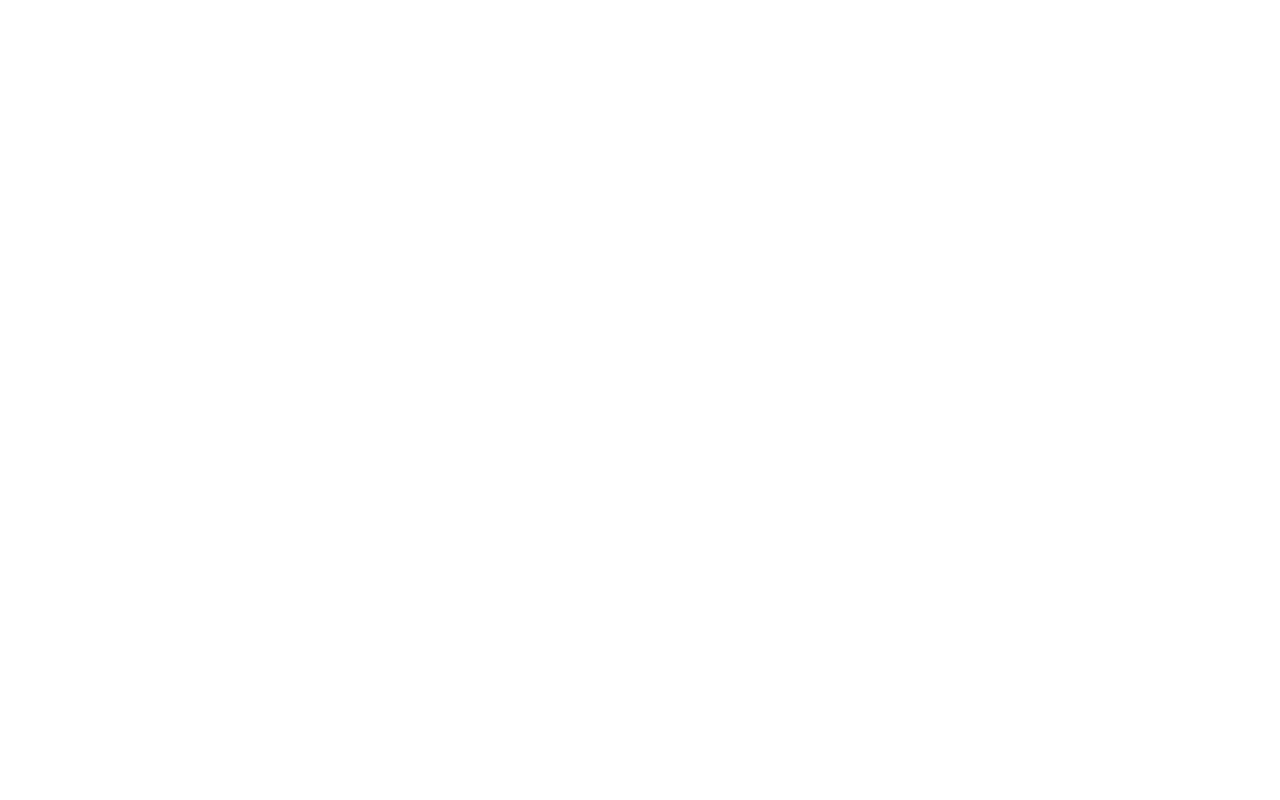
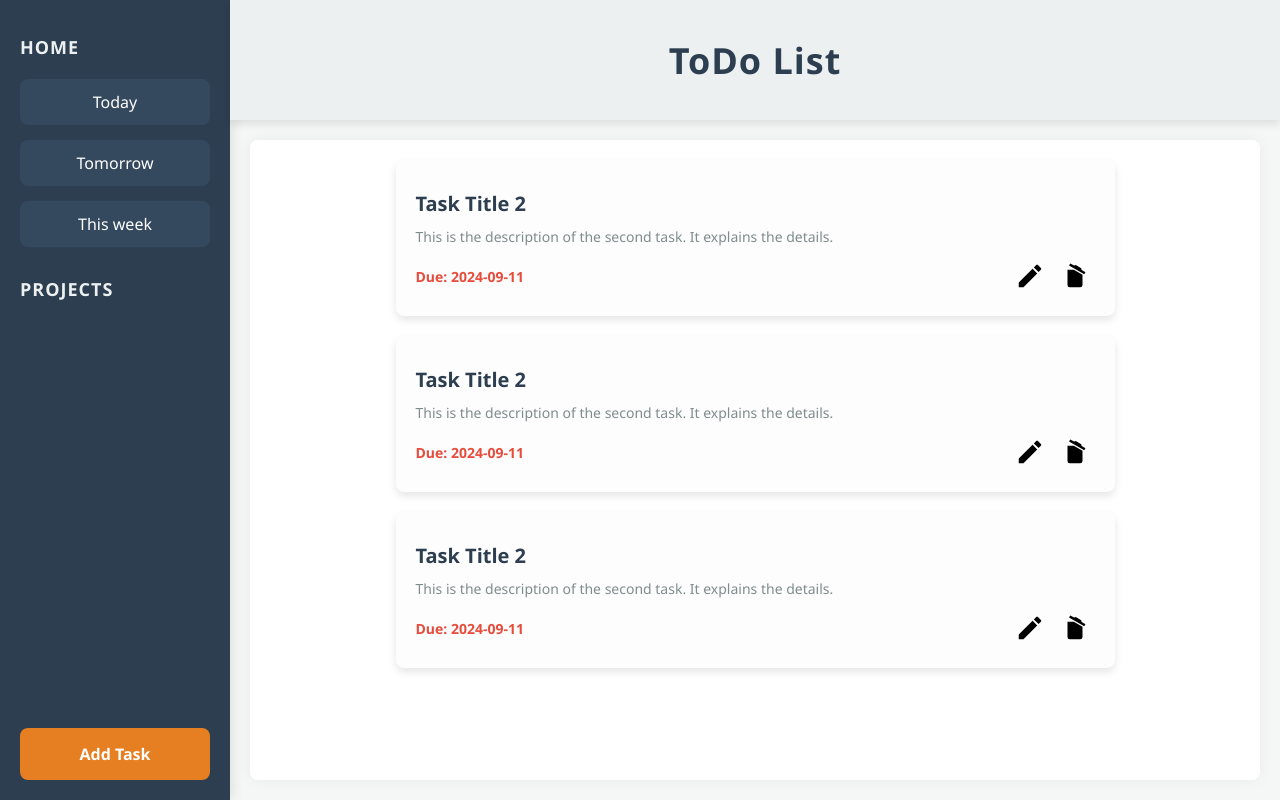
Before and after one commit to drevilwav/todo, a website built with webpack: page src/template.html in a window 1280 px wide. Built offline with nearby package versions, Linux system fonts and the light colour scheme.

Commit message:
finish html and css structure

```diff
--- a/src/styles.css
+++ b/src/styles.css
@@ -0,0 +1,166 @@
+html,
+body {
+  min-height: 100vh;
+  margin: 0;
+  padding: 0;
+  font-family: 'Segoe UI', Roboto, Helvetica, Tahoma, Geneva, Verdana, sans-serif;
+  background-color: #f4f7f6;
+}
+
+p {
+  margin: 0;
+}
+
+.container {
+  min-height: 100vh;
+  height: 100%;
+  display: grid;
+  grid-template-rows: 120px 1fr;
+  grid-template-columns: 230px 1fr;
+}
+
+.sidebar {
+  grid-row: 1 / 3;
+  display: flex;
+  flex-direction: column;
+  padding: 20px;
+  background-color: #2c3e50; /* Темный фон для сайдбара */
+  color: white;
+  box-shadow: 2px 0 12px rgba(0, 0, 0, 0.1); /* Тень для сайдбара */
+}
+
+.sidebar h2 {
+  margin-bottom: 20px;
+  font-size: 18px;
+  font-weight: bold;
+  letter-spacing: 1px;
+  text-transform: uppercase;
+  color: #ecf0f1;
+}
+
+.section {
+  padding: 12px;
+  margin-bottom: 15px;
+  background-color: #34495e;
+  color: white;
+  text-align: center;
+  border-radius: 8px;
+  cursor: pointer;
+  transition: background-color 0.3s ease, transform 0.2s ease;
+}
+
+.section:hover {
+  background-color: #3b5998;
+  transform: translateY(-2px);
+  box-shadow: 0 4px 10px rgba(0, 0, 0, 0.1); /* Добавляем легкую тень при наведении */
+}
+
+.add-task-btn {
+  padding: 15px;
+  background-color: #e67e22;
+  color: white;
+  text-align: center;
+  border-radius: 8px;
+  cursor: pointer;
+  font-weight: bold;
+  transition: background-color 0.3s ease, transform 0.2s ease;
+  margin-top: auto;
+}
+
+.add-task-btn:hover {
+  background-color: #d35400;
+  transform: translateY(-2px);
+  box-shadow: 0 4px 10px rgba(0, 0, 0, 0.1);
+}
+
+header {
+  grid-column: 2 / 3;
+  display: flex;
+  flex-direction: row;
+  justify-content: center;
+  align-items: center;
+  background-color: #ecf0f1;
+  padding: 20px;
+  box-shadow: 0 4px 8px rgba(0, 0, 0, 0.1); /* Тень для хедера */
+}
+
+header div {
+  font-size: 36px;
+  color: #2c3e50;
+  font-weight: bold;
+  letter-spacing: 1px;
+}
+
+.main {
+  display: flex;
+  flex-direction: column;
+  align-items: center;
+  padding: 20px;
+  background-color: #ffffff;
+  box-shadow: 0px 0px 15px rgba(0, 0, 0, 0.05);
+  border-radius: 8px;
+  margin: 20px;
+  gap: 20px;
+}
+
+.card {
+  display: flex;
+  flex-direction: column;
+  justify-content: space-between;
+  background-color: #fdfdfd;
+  box-shadow: 0 4px 8px rgba(0, 0, 0, 0.1);
+  padding: 20px;
+  border-radius: 8px;
+  width: 70%;
+}
+
+.title-task {
+  font-size: 20px;
+  font-weight: bold;
+  color: #2c3e50;
+  margin: 10px 0px;
+}
+
+.description {
+  font-size: 14px;
+  color: #7f8c8d;
+  margin-bottom: 10px;
+}
+
+.footer {
+  display: flex;
+  justify-content: space-between;
+  align-items: center;
+}
+
+.date {
+  font-size: 14px;
+  color: #e74c3c;
+  font-weight: bold;
+}
+
+.actions {
+  display: flex;
+  align-items: center;
+  gap: 5px;
+}
+
+.edit, .delete {
+  cursor: pointer;
+  padding: 5px;
+  transition: color 0.3s;
+  height: 30px;
+  width: 30px;
+}
+
+.edit:hover {
+  fill: #3498db;
+}
+
+.delete:hover {
+  fill: #e74c3c;
+}
+
+button:focus {
+  outline: none;
+}
--- a/src/template.html
+++ b/src/template.html
@@ -6,6 +6,54 @@
   <title>ToDo List</title>
 </head>
 <body>
+  <div class="container">
+    <div class="sidebar">
+      <h2 id="home">Home</h2>
+      <div class="section" id="today">Today</div>
+      <div class="section" id="tomorrow">Tomorrow</div>
+      <div class="section" id="week">This week</div>
+      <h2 id="projects">Projects</h2>
 
+      <div class="add-task-btn" id="add">Add Task</div>
+    </div>
+    <header>
+      <div>ToDo List</div>
+    </header>
+    <div class="main">
+      <div class="card">
+        <h3 class="title-task">Task Title 2</h3>
+        <p class="description">This is the description of the second task. It explains the details.</p>
+        <div class="footer">
+          <span class="date">Due: 2024-09-11</span>
+          <div class="actions">
+            <svg class="edit" xmlns="http://www.w3.org/2000/svg" viewBox="0 0 24 24"><title>pencil</title><path d="M20.71,7.04C21.1,6.65 21.1,6 20.71,5.63L18.37,3.29C18,2.9 17.35,2.9 16.96,3.29L15.12,5.12L18.87,8.87M3,17.25V21H6.75L17.81,9.93L14.06,6.18L3,17.25Z" /></svg>
+            <svg class="delete" xmlns="http://www.w3.org/2000/svg" viewBox="0 0 24 24"><title>delete-empty</title><path d="M20.37,8.91L19.37,10.64L7.24,3.64L8.24,1.91L11.28,3.66L12.64,3.29L16.97,5.79L17.34,7.16L20.37,8.91M6,19V7H11.07L18,11V19A2,2 0 0,1 16,21H8A2,2 0 0,1 6,19Z" /></svg>
+          </div>
+        </div>
+      </div>
+      <div class="card">
+        <h3 class="title-task">Task Title 2</h3>
+        <p class="description">This is the description of the second task. It explains the details.</p>
+        <div class="footer">
+          <span class="date">Due: 2024-09-11</span>
+          <div class="actions">
+            <svg class="edit" xmlns="http://www.w3.org/2000/svg" viewBox="0 0 24 24"><title>pencil</title><path d="M20.71,7.04C21.1,6.65 21.1,6 20.71,5.63L18.37,3.29C18,2.9 17.35,2.9 16.96,3.29L15.12,5.12L18.87,8.87M3,17.25V21H6.75L17.81,9.93L14.06,6.18L3,17.25Z" /></svg>
+            <svg class="delete" xmlns="http://www.w3.org/2000/svg" viewBox="0 0 24 24"><title>delete-empty</title><path d="M20.37,8.91L19.37,10.64L7.24,3.64L8.24,1.91L11.28,3.66L12.64,3.29L16.97,5.79L17.34,7.16L20.37,8.91M6,19V7H11.07L18,11V19A2,2 0 0,1 16,21H8A2,2 0 0,1 6,19Z" /></svg>
+          </div>
+        </div>
+      </div>
+      <div class="card">
+        <h3 class="title-task">Task Title 2</h3>
+        <p class="description">This is the description of the second task. It explains the details.</p>
+        <div class="footer">
+          <span class="date">Due: 2024-09-11</span>
+          <div class="actions">
+            <svg class="edit" xmlns="http://www.w3.org/2000/svg" viewBox="0 0 24 24"><title>pencil</title><path d="M20.71,7.04C21.1,6.65 21.1,6 20.71,5.63L18.37,3.29C18,2.9 17.35,2.9 16.96,3.29L15.12,5.12L18.87,8.87M3,17.25V21H6.75L17.81,9.93L14.06,6.18L3,17.25Z" /></svg>
+            <svg class="delete" xmlns="http://www.w3.org/2000/svg" viewBox="0 0 24 24"><title>delete-empty</title><path d="M20.37,8.91L19.37,10.64L7.24,3.64L8.24,1.91L11.28,3.66L12.64,3.29L16.97,5.79L17.34,7.16L20.37,8.91M6,19V7H11.07L18,11V19A2,2 0 0,1 16,21H8A2,2 0 0,1 6,19Z" /></svg>
+          </div>
+        </div>
+      </div>
+    </div>
+  </div>
 </body>
 </html>
```
